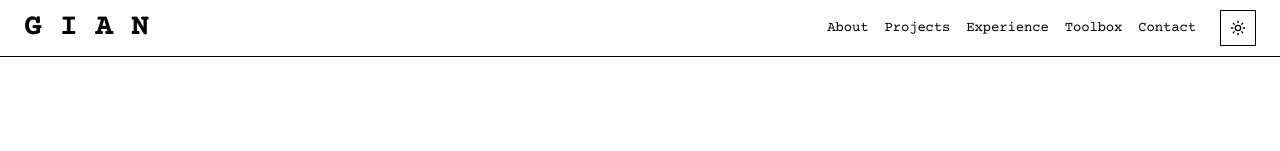
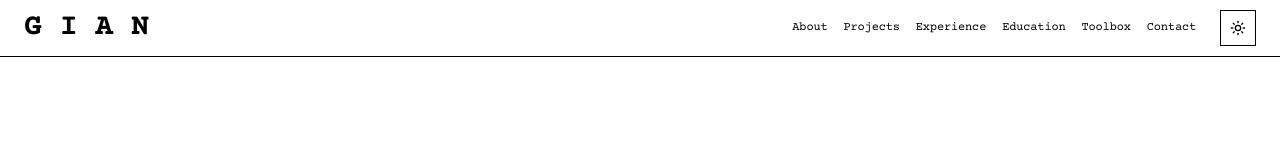
Before and after one commit to kindocarloo/gian-portfolio, a Next.js app: page / in a window 1280 px wide. Shown: the top 151 px of the page. Built offline with nearby package versions, Linux system fonts and the light colour scheme.

Commit message:
refactor: resize navbar links

```diff
--- a/components/layout/navbar.tsx
+++ b/components/layout/navbar.tsx
@@ -10,11 +10,12 @@ export function Navbar() {
 
                 <div className="flex items-center gap-6 mr-6">
                 <nav className = "hidden md:flex gap-4">
-                    <a href="#about" className="text-sm font-medium hover:underline hover:underline-offset-4">About</a>
-                    <a href="#projects" className="text-sm font-medium hover:underline hover:underline-offset-4">Projects</a>
-                    <a href="#experiences" className="text-sm font-medium hover:underline hover:underline-offset-4">Experience</a>
-                    <a href="#skills" className="text-sm font-medium hover:underline hover:underline-offset-4">Toolbox</a>
-                    <a href="#contact" className="text-sm font-medium hover:underline hover:underline-offset-4">Contact</a>
+                    <a href="#about" className="text-xs font-medium hover:underline hover:underline-offset-4">About</a>
+                    <a href="#projects" className="text-xs font-medium hover:underline hover:underline-offset-4">Projects</a>
+                    <a href="#experiences" className="text-xs font-medium hover:underline hover:underline-offset-4">Experience</a>
+                    <a href="#education" className="text-xs font-medium hover:underline hover:underline-offset-4">Education</a>
+                    <a href="#skills" className="text-xs font-medium hover:underline hover:underline-offset-4">Toolbox</a>
+                    <a href="#contact" className="text-xs font-medium hover:underline hover:underline-offset-4">Contact</a>
                 </nav>
                     <ThemeToggle />
                 </div>
```
